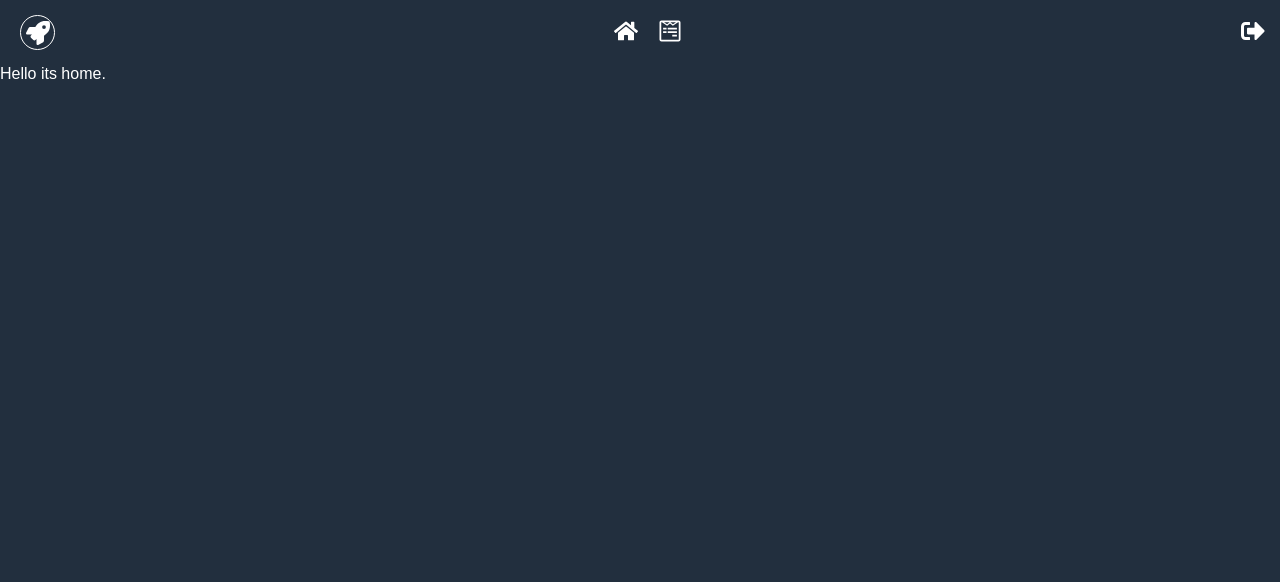
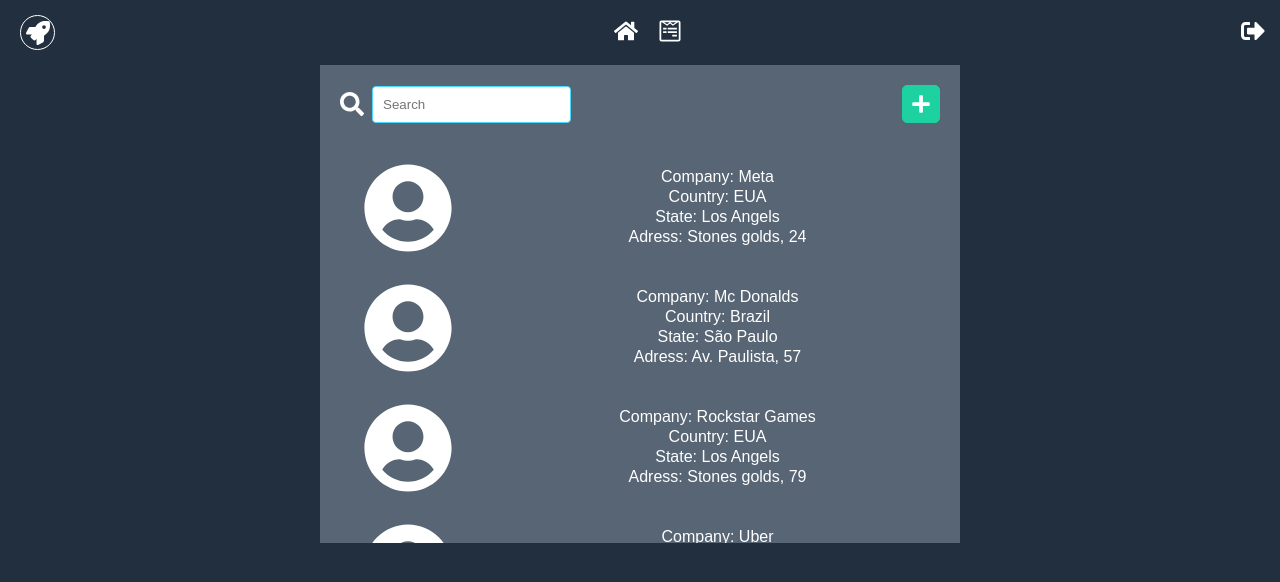
Before and after one commit to MaxiiXx23/CompanyMax, a React (Create React App) app: page / in a window 1280 px wide. Shown: the top 582 px of the page. Built offline with nearby package versions, Linux system fonts and the light colour scheme.

Commit message:
Criação do component Search, Info e layout da lista de empresas.

```diff
--- /dev/null
+++ b/src/components/InfoList/index.js
@@ -0,0 +1,27 @@
+import PropTypes from 'prop-types'
+import { Container, PhotoProfile, Infos} from './styled'
+import { FaUserCircle} from 'react-icons/fa'
+
+function InfoList({info}){
+    const data = info
+    return(
+        <Container>
+            <PhotoProfile>
+                <FaUserCircle size={90} />
+            </PhotoProfile>
+            <Infos>
+                <span>Company: {data.name}</span>
+                <span>Country: {data.country}</span>
+                <span>State: {data.state}</span>
+                <span>Adress: {data.street}, {data.number}</span>
+            </Infos>
+        </Container>
+    )
+
+}
+
+InfoList.propTypes = {
+    info: PropTypes.object
+  };
+
+export { InfoList }
--- /dev/null
+++ b/src/components/InfoList/styled.js
@@ -0,0 +1,40 @@
+import styled from "styled-components"
+
+const Container = styled.div`
+    display: flex;
+    align-items: center;
+    justify-content: space-between;
+    flex-direction: row;
+    width: 100%;
+    padding: 10px;
+    margin: 10px 0 10px 0;
+    cursor: pointer;
+    &:hover{
+        transition: 0.7s;
+        background: #8395a7;
+    }
+`
+const PhotoProfile = styled.div`
+    display: flex;
+    align-items: center;
+    justify-content: center;
+    width: 25%;
+    img{
+        width: 90px;
+        height: 90px;
+
+    }
+`
+const Infos = styled.div`
+    display: flex;
+    flex-direction: column;
+    width: 75%;
+    align-items: center;
+    justify-content: center;
+    span{
+        margin: 0 0 2px 0 ;
+    }
+`
+
+
+export { Container, PhotoProfile, Infos }
--- /dev/null
+++ b/src/components/search/index.js
@@ -0,0 +1,28 @@
+import { useState } from 'react'
+import { FaSearch, FaPlus } from 'react-icons/fa'
+
+import { SearchHeader, ButtonAdd } from './styled'
+
+
+function Search() {
+    const [search, setSearch] = useState('')
+
+    return (
+        <SearchHeader>
+            <label htmlFor='search'>
+                <FaSearch size={24}/>
+                <input
+                    type="text"
+                    placeholder='Search'
+                    value={search}
+                    onChange={e => setSearch(e.target.value)}
+                />
+            </label>
+            <ButtonAdd>
+                <FaPlus size={20} />
+            </ButtonAdd>
+        </SearchHeader>
+    )
+}
+
+export { Search }
--- /dev/null
+++ b/src/components/search/styled.js
@@ -0,0 +1,48 @@
+import styled from "styled-components"
+
+const SearchHeader = styled.nav`
+    display: flex;
+    flex-direction: row;
+    width: 100%;
+    padding: 20px;
+    align-items: center;
+    justify-content: space-between;
+    label{
+        display: flex;
+        flex-direction: row;
+        align-items: center;
+        justify-content: center;
+
+        input{
+            padding: 10px;
+            border: 1px solid #48dbfb;
+            border-radius: 4px;
+            margin-left: 8px;
+        }
+        input:focus{
+            border: 1px solid #2e86de;
+        }
+        input:hover{
+            transition: 0.4s;
+            border: 1px solid #2e86de;
+        }
+    }
+
+`
+const ButtonAdd = styled.button`
+    display: flex;
+    justify-items: center;
+    align-items: center;
+    padding: 8px;
+    background: #1dd1a1;
+    color: #fff;
+    border: 1px solid #1dd1a1;
+    border-radius: 5px;
+    cursor: pointer;
+    &:hover{
+        border: 1px solid #10ac84;
+        background: #10ac84;
+    }
+`
+
+export { SearchHeader, ButtonAdd }
--- a/src/pages/Home/index.js
+++ b/src/pages/Home/index.js
@@ -1,10 +1,76 @@
+
+import { Search } from '../../components/search'
+import { InfoList } from '../../components/InfoList'
+import { Container, MainBox, List } from '../../styles/GlobalStyled'
+
+function Home() {
+
+    const companies = [
+        {
+            name: 'Meta',
+            country: 'EUA',
+            state: 'Los Angels',
+            street: 'Stones golds',
+            number: '24'
+        },
+        {
+            name: 'Mc Donalds',
+            country: 'Brazil',
+            state: 'São Paulo',
+            street: 'Av. Paulista',
+            number: '57'
+        },
+        {
+            name: 'Rockstar Games',
+            country: 'EUA',
+            state: 'Los Angels',
+            street: 'Stones golds',
+            number: '79'
+        },
+        {
+            name: 'Uber',
+            country: 'EUA',
+            state: 'Los Angels',
+            street: 'Stones golds',
+            number: '205'
+        },
+        {
+            name: 'Burguer King',
+            country: 'Brazil',
+            state: 'São Paulo',
+            street: 'Av. Paulista',
+            number: '24'
+        },
+        {
+            name: 'Burguer King',
+            country: 'Brazil',
+            state: 'São Paulo',
+            street: 'Av. Paulista',
+            number: '24'
+        },
+        {
+            name: 'Burguer King',
+            country: 'Brazil',
+            state: 'São Paulo',
+            street: 'Av. Paulista',
+            number: '24'
+        },
+
+    ]
 
 
-function Home(){
-    return(
-        <div>
-            Hello its home.
-        </div>
+
+    return (
+        <Container>
+            <MainBox>
+                <Search />
+                <List>
+                    {
+                        companies.map((company, index) => <InfoList key={index} info={company} />)
+                    }
+                </List>
+            </MainBox>
+        </Container>
     )
 }
 
--- a/src/pages/Home/styled.js
+++ b/src/pages/Home/styled.js
@@ -0,0 +1 @@
+import styled from 'styled-components'
--- a/src/styles/GlobalStyled.js
+++ b/src/styles/GlobalStyled.js
@@ -1,4 +1,4 @@
-import { createGlobalStyle } from 'styled-components'
+import styled, { createGlobalStyle } from 'styled-components'
 import 'react-toastify/dist/ReactToastify.css';
 
 const GlobalStyled = createGlobalStyle`
@@ -15,4 +15,34 @@ const GlobalStyled = createGlobalStyle`
     }
 `
 
-export { GlobalStyled }
+const Container = styled.div`
+    display: flex;
+    align-items: center;
+    justify-content: center;
+    width: 100%;
+    height: 100%;
+`
+const MainBox = styled.div`
+    display: flex;
+    flex-direction: column;
+    align-items: center;
+    justify-content: center;
+    width: 50%;
+    height: 50%;
+    background: #576574;
+`
+const List = styled.nav`
+    position: relative;
+    display: block;
+    flex-direction: column;
+    align-items: center;
+    justify-content: center;
+    width: 100%;
+    height: 400px;
+    overflow-y: auto;
+    ul{
+        width: 100%;
+    }
+`
+
+export { GlobalStyled, Container, MainBox, List }
```
